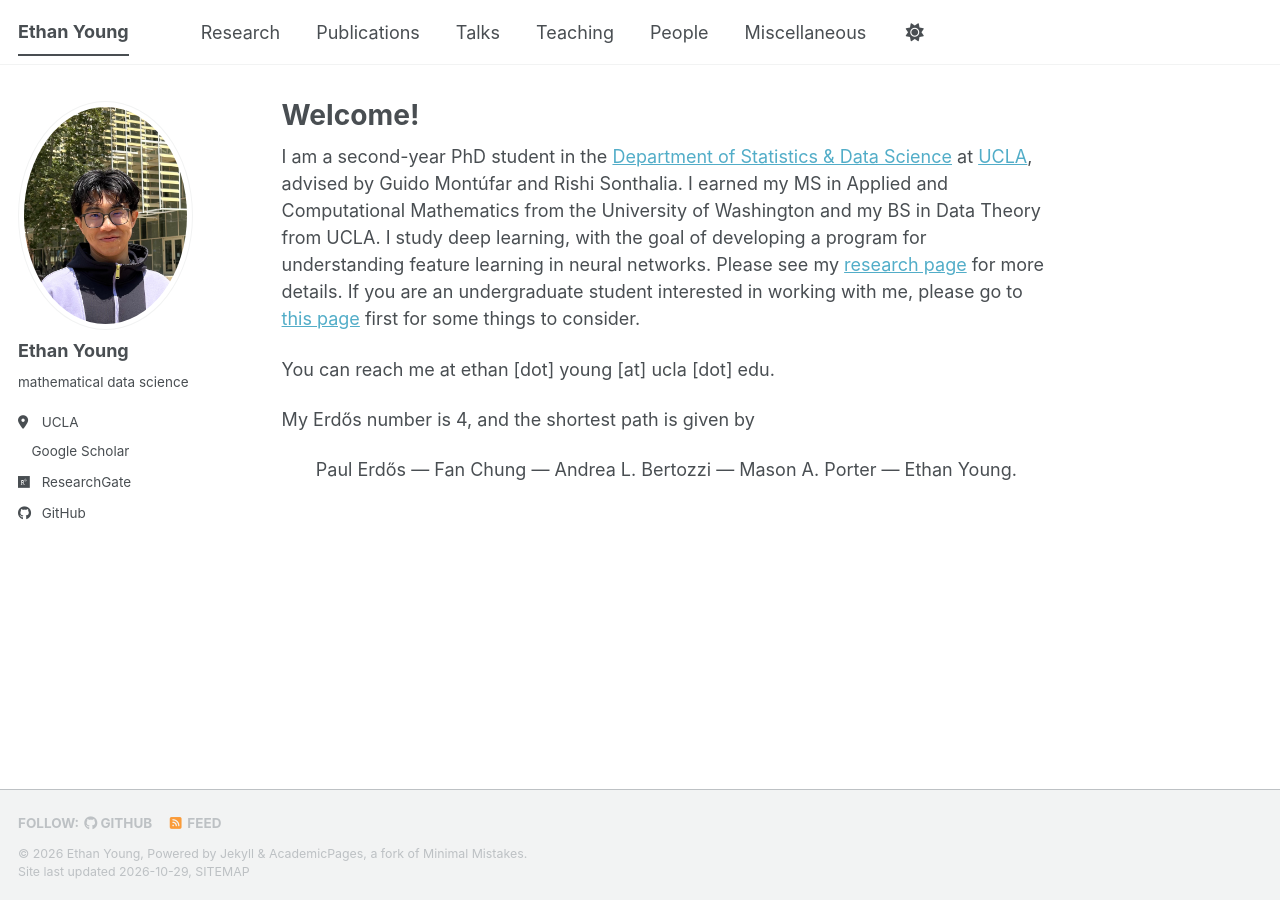
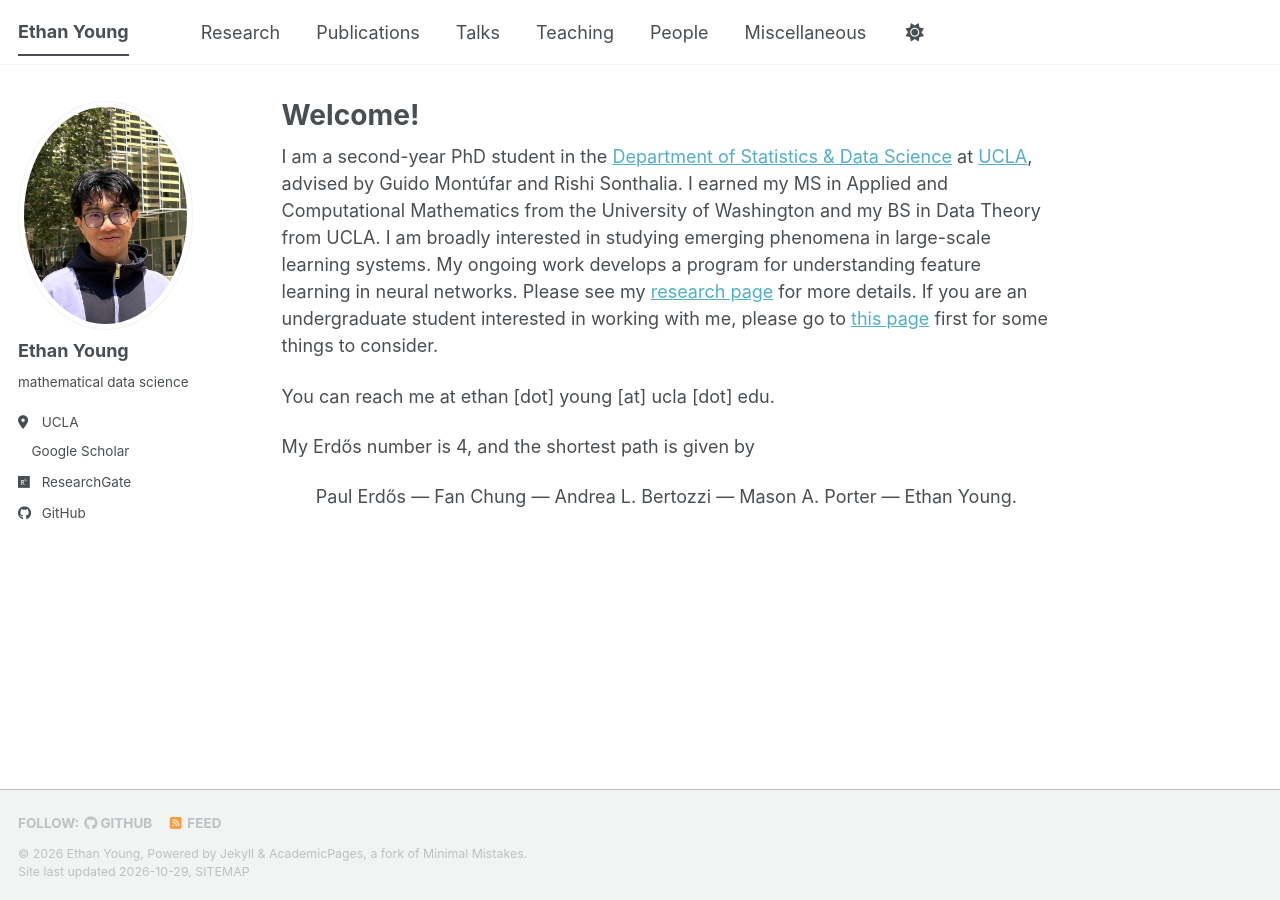
Before and after one commit to ethanjyoung/ethanjyoung.github.io, a Jekyll site: the page built from _pages/about.md, in a window 1280 px wide. Built offline with Jekyll 4.4.1, drawn with Linux system fonts in a browser that asks for light colours; a style sheet for code colours, icons or effects is not loaded.

Commit message:
Update about.md

```diff
--- a/_pages/about.md
+++ b/_pages/about.md
@@ -8,7 +8,7 @@ redirect_from:
   - /about.html
 ---
 
-I am a second-year PhD student in the [Department of Statistics & Data Science](https://statistics.ucla.edu/) at [UCLA](https://www.ucla.edu/), advised by Guido Montúfar and Rishi Sonthalia. I earned my MS in Applied and Computational Mathematics from the University of Washington and my BS in Data Theory from UCLA. I study deep learning, with the goal of developing a program for understanding feature learning in neural networks. Please see my [research page](https://ethanjyoung.github.io/research/) for more details. If you are an undergraduate student interested in working with me, please go to [this page](https://ethanjyoung.github.io/people/) first for some things to consider.
+I am a second-year PhD student in the [Department of Statistics & Data Science](https://statistics.ucla.edu/) at [UCLA](https://www.ucla.edu/), advised by Guido Montúfar and Rishi Sonthalia. I earned my MS in Applied and Computational Mathematics from the University of Washington and my BS in Data Theory from UCLA. I am broadly interested in studying emerging phenomena in large-scale learning systems. My ongoing work develops a program for understanding feature learning in neural networks. Please see my [research page](https://ethanjyoung.github.io/research/) for more details. If you are an undergraduate student interested in working with me, please go to [this page](https://ethanjyoung.github.io/people/) first for some things to consider.
 
 You can reach me at ethan \[dot\] young \[at\] ucla \[dot\] edu.
 
```
